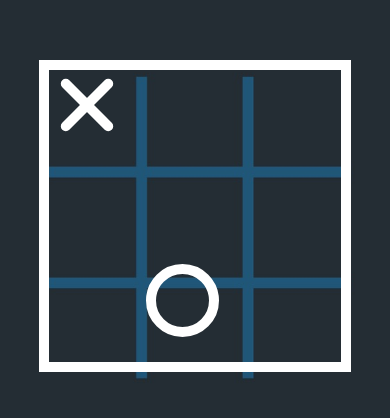
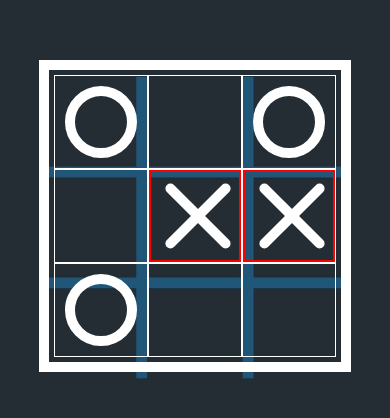
Before and after one commit to Bluette1/TicTacToe, a React Native app: screen / in a window 390 px wide. Shown: the part 214-632 px from the top of the page. Built offline with nearby package versions, Linux system fonts and the light colour scheme.

Commit message:
Add flexible grid layout

```diff
--- a/App.js
+++ b/App.js
@@ -1,18 +1,39 @@
+import React, { useState } from "react";
 import { StatusBar } from "expo-status-bar";
-import { StyleSheet, Text, View, ImageBackground } from "react-native";
-import { TouchableWithoutFeedback } from "react-native-web";
+import { StyleSheet, View, ImageBackground, Pressable } from "react-native";
 import bg from "./assets/bg.jpeg";
 
 export default function App() {
+  const [map, setmap] = useState([
+    ["O", "", "O"],
+    ["", "X", "X"],
+    ["O", "", ""],
+  ]);
+
+  const onPress = () => {
+    console.warn("hello");
+  };
   return (
     <View style={styles.container}>
       <ImageBackground source={bg} style={styles.bg} resizeMode="contain">
         <View style={styles.map}>
-          <View style={styles.circle}></View>
-          <View style={styles.cross}>
-            <View style={styles.crossLine}></View>
-            <View style={[styles.crossLine, styles.crossLineReversed]}></View>
-          </View>
+          {map.map((row) => (
+            <View style={styles.row}>
+              {row.map((cell) => (
+                <Pressable onPress={() => onPress()} style={styles.cell}>
+                  {cell === "O" && <View style={styles.circle}></View>}
+                  {cell === "X" && (
+                    <View style={styles.cross}>
+                      <View style={styles.crossLine}></View>
+                      <View
+                        style={[styles.crossLine, styles.crossLineReversed]}
+                      ></View>
+                    </View>
+                  )}
+                </Pressable>
+              ))}
+            </View>
+          ))}
         </View>
       </ImageBackground>
 
@@ -36,11 +57,7 @@ const styles = StyleSheet.create({
     paddingTop: 15,
   },
   circle: {
-    position: "absolute",
-    left: 1 * 87,
-    top: 2 * 92,
-    height: 73,
-    width: 73,
+    flex: 1,
     borderWidth: 10,
     borderColor: "white",
     borderRadius: 50,
@@ -48,18 +65,28 @@ const styles = StyleSheet.create({
     justifyContent: "center",
     margin: 10,
   },
-  cross: { width: 75, height: 75},
+  cross: { width: "100%", height: "100%", borderWidth: 2, borderColor: "red" },
   map: {
     borderWidth: 10,
     borderColor: "white",
     width: "80%",
     aspectRatio: 1,
+    padding: 5,
+  },
+  row: {
+    flex: 1,
+    flexDirection: "row",
+  },
+  cell: {
+    flex: 1,
+    borderWidth: 1,
+    borderColor: "white",
   },
   crossLine: {
     position: "absolute",
-    left: 32.5,
+    left: "48%",
     width: 10,
-    height: 70,
+    height: "100%",
     borderRadius: 5,
     backgroundColor: "white",
     transform: [{ rotate: "45deg" }],
```
